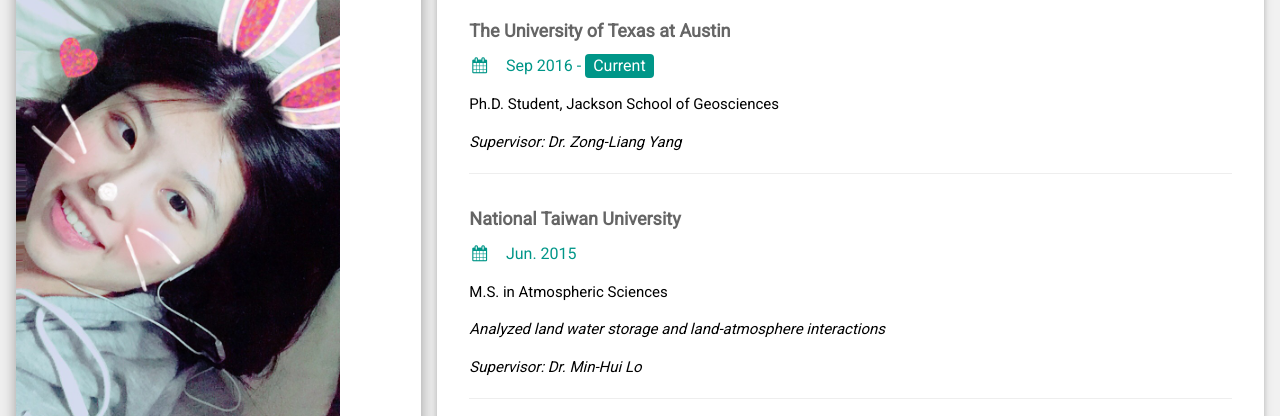
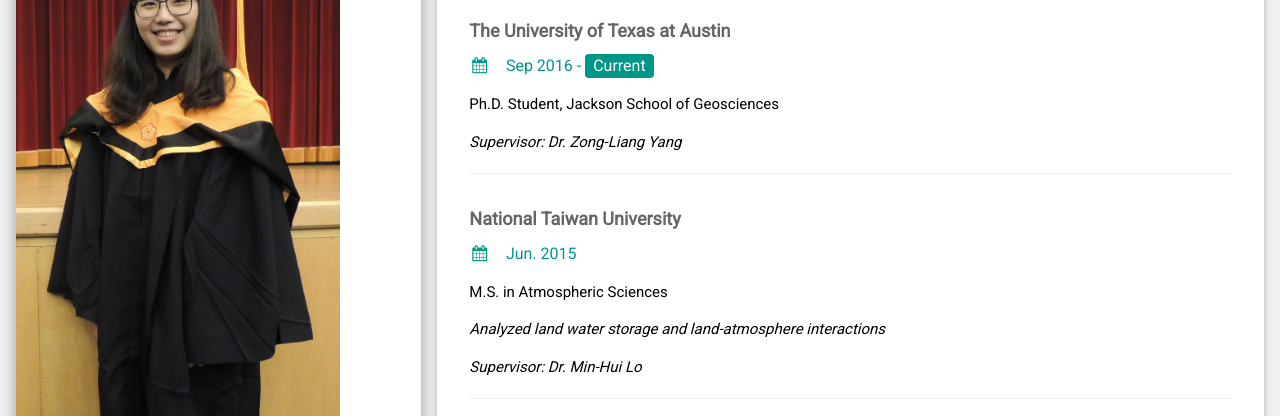
Before and after one commit to wywumichelle/wywumichelle.github.io, a plain HTML site: page index.html in a window 1280 px wide. Shown: the part 106-522 px from the top of the page. Drawn offline with nearby package versions, Linux system fonts and the light colour scheme.

Commit message:
update avatar

```diff
--- a/index.html
+++ b/index.html
@@ -25,7 +25,7 @@ html,body,h1,h2,h3,h4,h5,h6 {font-family: "Roboto", sans-serif}
 
       <div class="w3-white w3-text-grey w3-card-4">
         <div class="w3-display-container">
-          <img src="images/avatar.jpg" style="width:80%" alt="Avatar">
+          <img src="images/master_avatar.jpg" style="width:80%" alt="Avatar">
           <div class="w3-display-bottomleft w3-container w3-text-black">
             <h2>Wen-Ying Wu</h2>
           </div>
```
Also changed, not shown: images/master_avatar.jpg (added).
